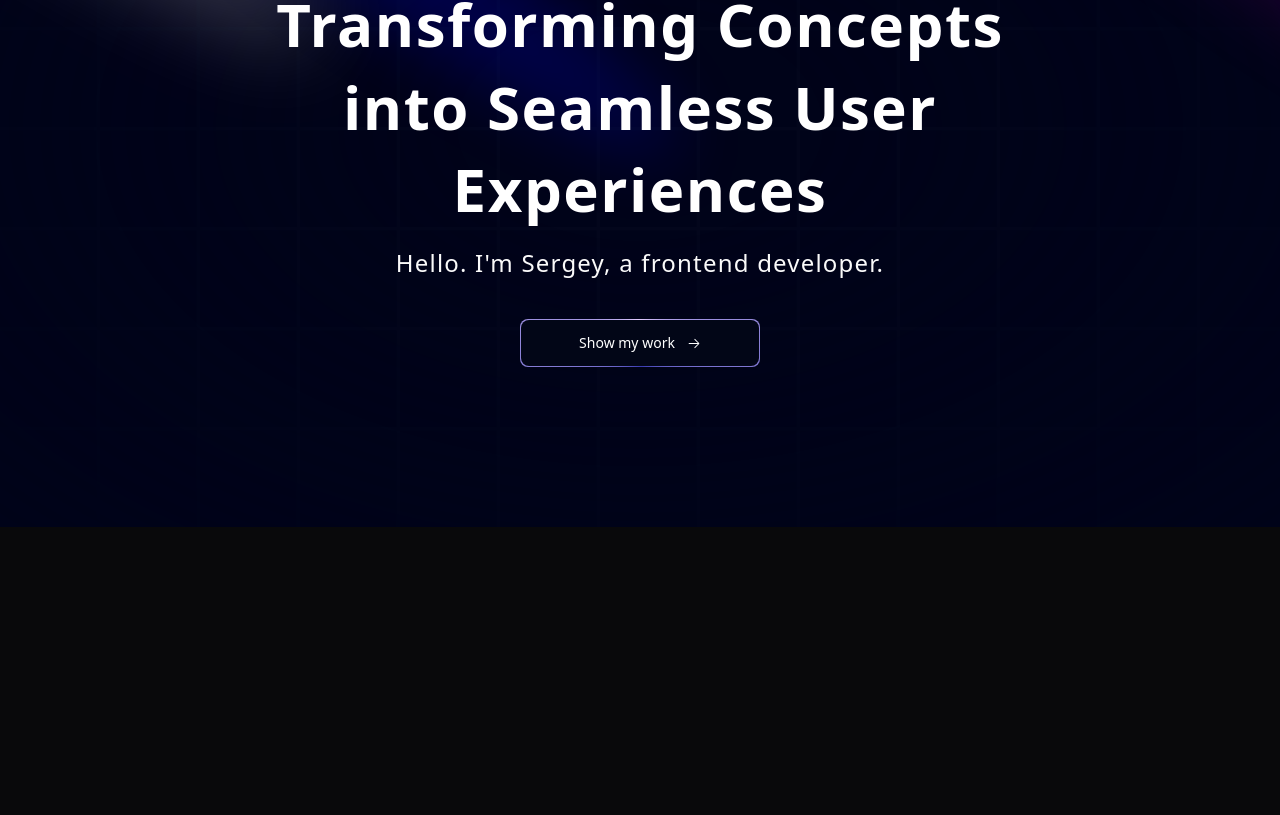
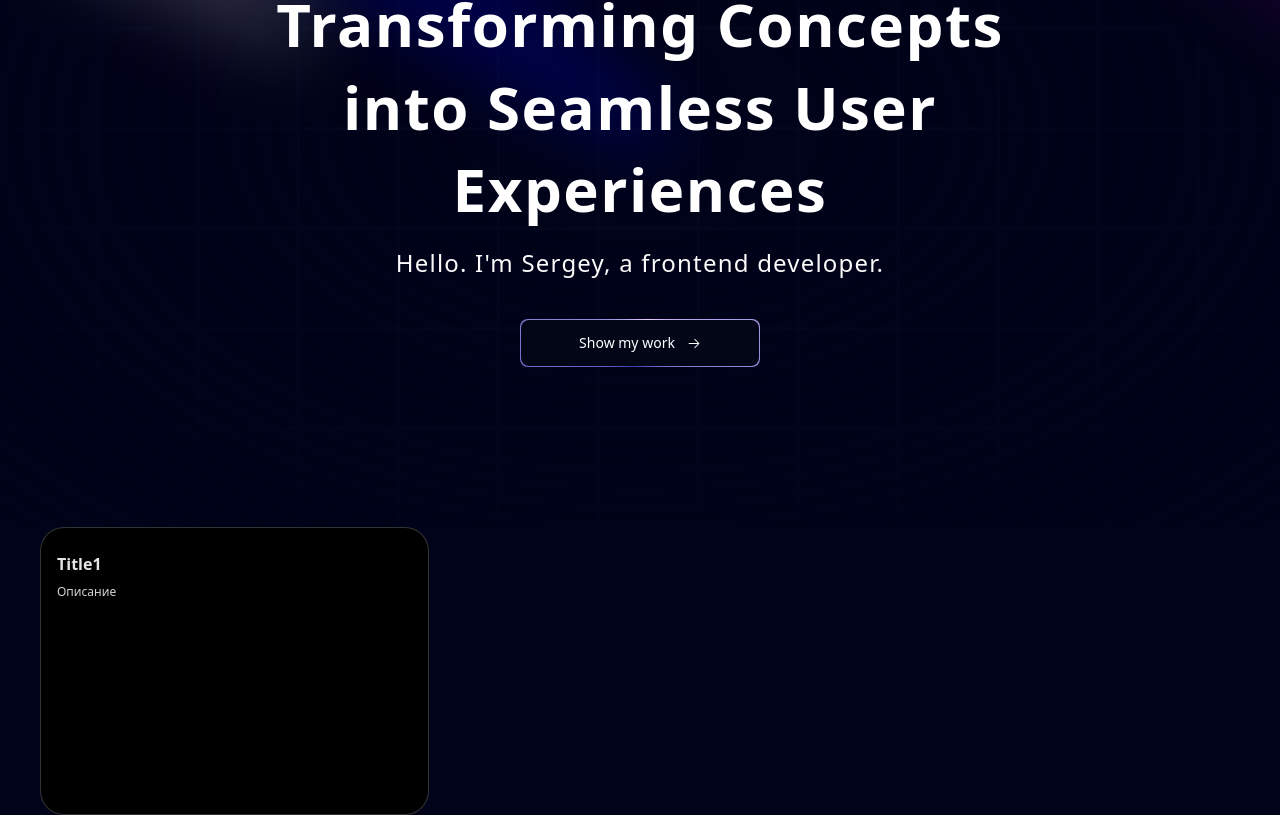
Before and after one commit to 7Sergey/portfolio, a Next.js app: page / in a window 1280 px wide. Shown: the part 273-1088 px from the top of the page. Before the commit the page ends 800 px from the top, so only its background shows below. Built offline with nearby package versions, Linux system fonts and the light colour scheme.

Commit message:
add Grid, BentoGrid components

```diff
--- a/app/layout.tsx
+++ b/app/layout.tsx
@@ -17,6 +17,9 @@
 export const metadata: Metadata = {
   title: "Sergey's Portfolio",
   description: "Minimalist JS Portfolio",
+  icons: {
+    icon: "/next-js.svg",
+  },
 };
 
 export default function RootLayout({
--- a/app/page.tsx
+++ b/app/page.tsx
@@ -1,3 +1,4 @@
+import Grid from "@/components/Grid";
 import Hero from "@/components/Home";
 import { FloatingNav } from "@/components/ui/FloatingNav";
 import { FaHome } from "react-icons/fa";
@@ -15,6 +16,7 @@
           navItems={[{ name: "Home", link: "/", icon: <FaHome /> }]}
         />
         <Hero />
+        <Grid />
       </div>
     </main>
   );
--- /dev/null
+++ b/components/Grid.tsx
@@ -0,0 +1,21 @@
+import React from "react";
+import { BentoGrid, BentoGridItem } from "./ui/BentoGrid";
+
+const Grid = () => {
+  return (
+    <section id="about">
+      <BentoGrid>
+        {[{ title: "Title1", description: "Описание", id: 1 }].map((item) => (
+          <BentoGridItem
+            id={item.id}
+            key={item.id}
+            title={item.title}
+            description={item.description}
+          />
+        ))}
+      </BentoGrid>
+    </section>
+  );
+};
+
+export default Grid;
--- /dev/null
+++ b/components/ui/BentoGrid.tsx
@@ -0,0 +1,57 @@
+import { cn } from "@/lib/utils";
+
+export const BentoGrid = ({
+  className,
+  children,
+}: {
+  className?: string;
+  children?: React.ReactNode;
+}) => {
+  return (
+    <div
+      className={cn(
+        "grid md:auto-rows-[18rem] grid-cols-1 md:grid-cols-3 gap-4 max-w-7xl mx-auto ",
+        className
+      )}
+    >
+      {children}
+    </div>
+  );
+};
+
+export const BentoGridItem = ({
+  className,
+  title,
+  description,
+  header,
+  icon,
+  // eslint-disable-next-line @typescript-eslint/no-unused-vars
+  id,
+}: {
+  className?: string;
+  title?: string | React.ReactNode;
+  description?: string | React.ReactNode;
+  header?: React.ReactNode;
+  icon?: React.ReactNode;
+  id: number;
+}) => {
+  return (
+    <div
+      className={cn(
+        "row-span-1 rounded-3xl relative group/bento hover:shadow-xl transition duration-200 shadow-input dark:shadow-none p-4 dark:bg-black dark:border-white/[0.2] bg-white border border-transparent justify-between flex flex-col space-y-4 border-red-500",
+        className
+      )}
+    >
+      {header}
+      <div className="group-hover/bento:translate-x-2 transition duration-200">
+        {icon}
+        <div className="font-sans font-bold text-neutral-600 dark:text-neutral-200 mb-2 mt-2">
+          {title}
+        </div>
+        <div className="font-sans font-normal text-neutral-600 text-xs dark:text-neutral-300">
+          {description}
+        </div>
+      </div>
+    </div>
+  );
+};
--- a/components/ui/FloatingNav.tsx
+++ b/components/ui/FloatingNav.tsx
@@ -1,3 +1,4 @@
+/* eslint-disable @typescript-eslint/no-explicit-any */
 "use client";
 import React, { JSX, useState } from "react";
 import {
```
Also changed, not shown: public/next-js.svg (added).
